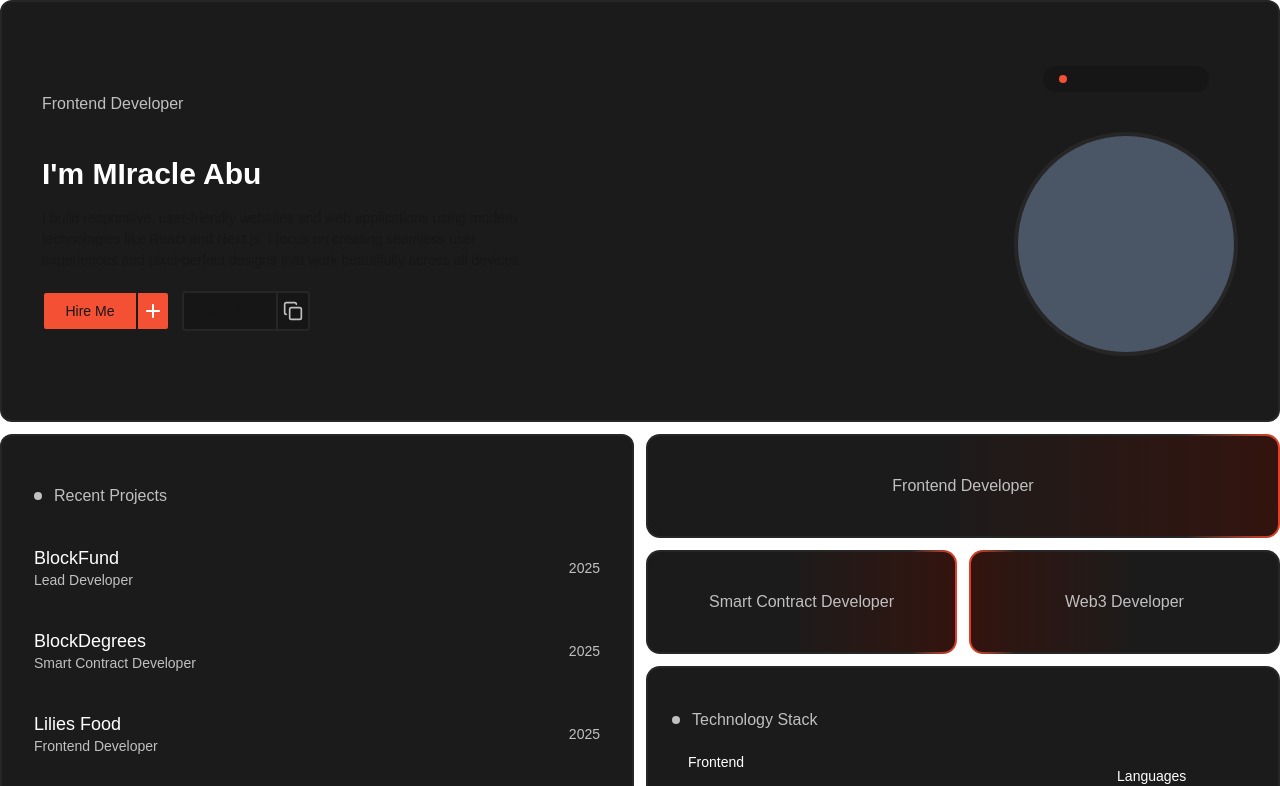
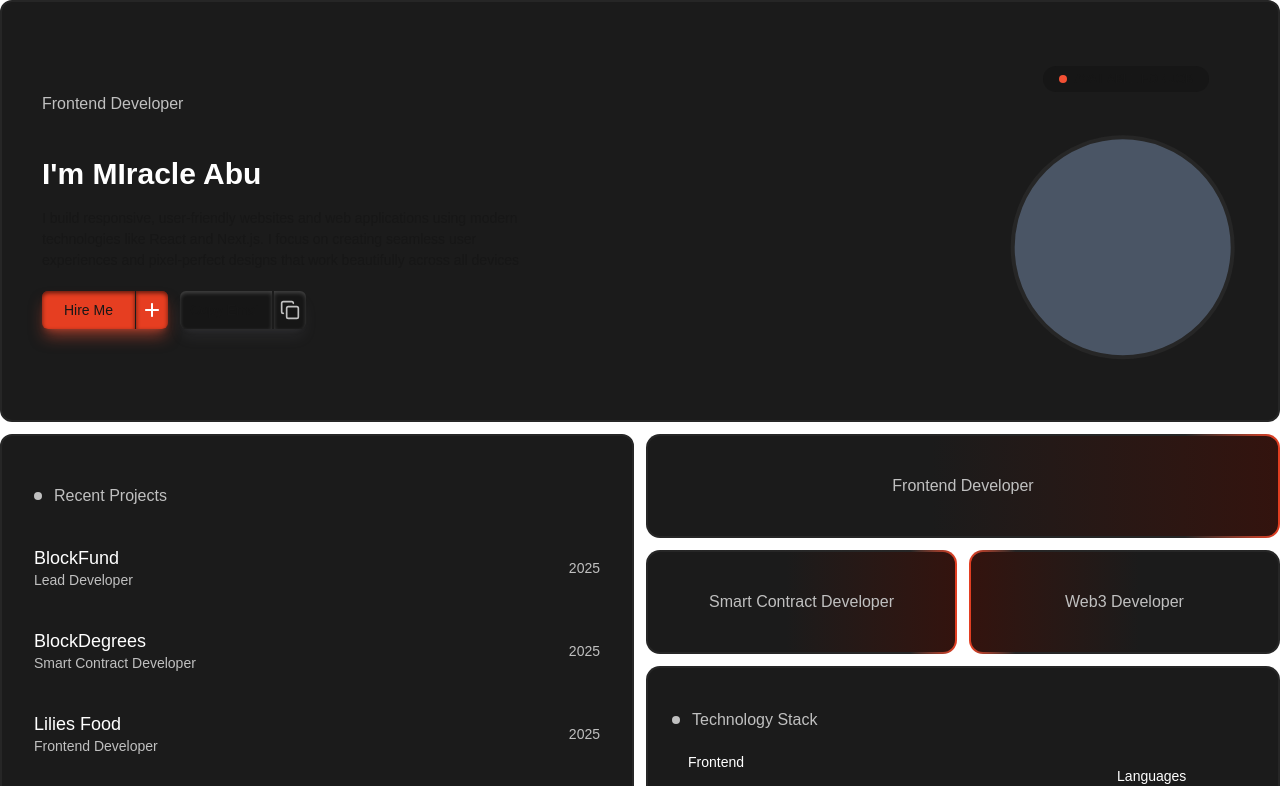
Before and after one commit to Abu-Miracle/miracle-abu, a Next.js app: page /about in a window 1280 px wide. Shown: the top 786 px of the page. Built offline with nearby package versions, Linux system fonts and the light colour scheme.

Commit message:
feat: added framer motion

```diff
--- a/package.json
+++ b/package.json
@@ -12,6 +12,7 @@
   },
   "dependencies": {
     "lucide-react": "^0.543.0",
+    "motion": "^12.23.15",
     "next": "15.5.2",
     "react": "19.1.0",
     "react-dom": "19.1.0",
--- a/src/app/components/ColabInternshipDetails.js
+++ b/src/app/components/ColabInternshipDetails.js
@@ -110,7 +110,10 @@ export default function ColabInternshipDetails({ experience }) {
 
           <div className="grid gap-6">
             {technicalLearning.map((section, index) => (
-              <div key={index} className="bg-[var(--light-gray)] from-60% rounded-xl p-6">
+              <div
+                key={index}
+                className="bg-[var(--light-gray)] from-60% rounded-xl p-6"
+              >
                 <h3 className="text-white text-lg font-semibold mb-4">
                   {section.title}
                 </h3>
--- a/src/app/components/Hero.js
+++ b/src/app/components/Hero.js
@@ -2,39 +2,53 @@
 
 import { useState } from "react";
 import { Copy, Check } from "lucide-react";
+import { motion } from "motion/react";
 
 export default function Hero() {
   const [isCopied, setIsCopied] = useState(false);
 
-  async function CopyEmail () {
+  async function CopyEmail() {
     try {
       navigator.clipboard.writeText("miracleabu07@gmail.com");
       return true;
-    } catch(err) {
-      console.error("Failed to Copy email : ", err)
+    } catch (err) {
+      console.error("Failed to Copy email : ", err);
       return false;
     }
   }
 
-  const handleCopy = async() => {
+  const handleCopy = async () => {
     const success = await CopyEmail();
     if (success) {
       setIsCopied(true);
       setTimeout(() => setIsCopied(false), 2000);
     }
-  }
+  };
 
   return (
-    <div className="w-full bg-[var(--dark-gray)] border-2 border-[var(--light-gray)] flex justify-between  items-center rounded-xl mb-3 px-7 lg:px-10 py-12 lg:py-16">
+    <motion.div
+      className="w-full bg-[var(--dark-gray)] border-2 border-[var(--light-gray)] flex justify-between  items-center rounded-xl mb-3 px-7 lg:px-10 py-12 lg:py-16"
+      initial={{ opacity: 0, y: 20 }}
+      animate={{ opacity: 1, y: 0 }}
+      transition={{ duration: 1 }}
+    >
       <div className="lg:w-[40%] w-full">
         <div className="md:hidden bg-[#161616] w-fit text-[12px] px-4 py-1 rounded-full flex mb-4 items-center">
-          <div className="bg-[var(--orange)] w-2 h-2 rounded-full mr-2"></div>
+          <div className="bg-[var(--orange)] w-2 h-2 rounded-full mr-2 animate-pulse"></div>
           AVAILABLE FOR JOB
         </div>
 
         <h1 className="text-[var(--text-light)]">Frontend Developer</h1>
 
-        <div className="bg-gray-600 flex border-4 border-[var(--light-gray)] lg:hidden  w-56 h-56 rounded-full mt-10"></div>
+        <motion.div
+          className="bg-gray-600 flex border-4 border-[var(--light-gray)] lg:hidden  w-56 h-56 rounded-full mt-10"
+          animate={{ x: [0, -10, 0], y: [0, 10, 0] }}
+          transition={{
+            duration: 2,
+            repeat: Infinity,
+            ease: "easeInOut",
+          }}
+        ></motion.div>
 
         <h1 className="text-white text-3xl font-bold mt-10">I'm MIracle Abu</h1>
         <p className="mt-4 mb-5 text-[14px]">
@@ -44,31 +58,48 @@ export default function Hero() {
           beautifully across all devices
         </p>
 
-        <div className="md:flex space-y-3 space-x-3 md:h-10 ">
-          <button className="bg-[var(--orange)] border-2 border-[var(--dark-gray)] w-32 h-10 rounded flex items-center hover:bg-[var(--dark-orange)] cursor-pointer transition-colors duration-500">
-            <span className="py-1 text-sm  flex-1 flex justify-center">
+        <div className="md:flex space-y-6 space-x-3 md:h-10 ">
+          <button
+            onClick={() =>
+              (window.location.href =
+                "mailto:miracleabu07@gmail.com?subject=Portfolio Hire Request&body=Hello, I would like to discuss hiring opportunities.")
+            }
+            className="w-[126px] h-[38px] flex items-center shadow-lg shadow-[#f35034]/50 cursor-pointer rounded-md  transition-transform duration-300 group "
+          >
+            <span className="bg-[var(--dark-orange)] py-1 text-sm w-full h-full flex-1 justify-center rounded-l-md flex items-center inset-shadow-sm inset-shadow-black/60 group-hover:bg-[var(--darker-orange)] transition-colors duration-300">
               Hire Me
             </span>
-            <span className="border-l-2 border-[var(--dark-gray)] h-full w-8 flex items-center justify-center">
+            <span className="rounded-r-md bg-[var(--dark-orange)] ml-[1px] h-full w-8 flex items-center justify-center inset-shadow-sm inset-shadow-black/60 group-hover:bg-[var(--darker-orange)] transition-colors duration-300">
               <img src="/plus.svg" alt="plus" className="w-6 h-6" />
             </span>
           </button>
 
-          <button onClick={() => {handleCopy()}} className="bg-[#161616] border-2 border-[var(--light-gray)] w-32 h-10 rounded flex items-center hover:bg-[var(--background)] cursor-pointer transition-colors duration-500">
-            <span className="py-1 text-sm flex-1 flex justify-center">
-              {isCopied ?
-              "Copied!"
-              :
-              "Copy Email"
-              }
+          <button
+            onClick={() => {
+              handleCopy();
+            }}
+            className="w-[126px] h-[38px] rounded-md flex items-center
+          cursor-pointer  transition-transform duration-300 group shadow-lg shadow-gray-400/10"
+          >
+            <span className="bg-[#161616] h-full flex items-center py-1 text-sm flex-1 justify-center inset-shadow-sm inset-shadow-white/20 rounded-l-md group-hover:bg-[var(--background)] transition-colors duration-300">
+              {isCopied ? "Copied!" : "Copy Email"}
             </span>
-            <span className="border-l-2 border-[var(--light-gray)] h-full w-8 flex items-center justify-center">
-              {isCopied?
-              <Check src="/ph_copy.svg" color={"#ffffff"} alt="copy" className="w-5 h-" />
-              :
-              <Copy src="/ph_copy.svg" color={"#c0c0c0"} alt="copy" className="w-5 h-5" />
-              }
-
+            <span className="bg-[#161616] ml-[2px] border-[var(--light-gray)] h-full my-[2px] w-8 flex items-center justify-center inset-shadow-sm inset-shadow-white/20 rounded-r-md group-hover:bg-[var(--background)] transition-colors duration-300">
+              {isCopied ? (
+                <Check
+                  src="/ph_copy.svg"
+                  color={"#ffffff"}
+                  alt="copy"
+                  className="w-5 h-"
+                />
+              ) : (
+                <Copy
+                  src="/ph_copy.svg"
+                  color={"#c0c0c0"}
+                  alt="copy"
+                  className="w-5 h-5"
+                />
+              )}
             </span>
           </button>
         </div>
@@ -79,8 +110,16 @@ export default function Hero() {
           <div className="bg-[var(--orange)] w-2 h-2 rounded-full mr-2 animate-pulse"></div>
           AVAILABLE FOR JOB
         </div>
-        <div className="bg-gray-600 hidden border-4 border-[var(--light-gray)] lg:flex  w-56 h-56 rounded-full mt-10"></div>
+        <motion.div
+          animate={{ x: [0, -10, 0], y: [0, 10, 0] }}
+          transition={{
+            duration: 2,
+            repeat: Infinity,
+            ease: "easeInOut",
+          }}
+          className="bg-gray-600 hidden border-4 border-[var(--light-gray)] lg:flex  w-56 h-56 rounded-full mt-10"
+        ></motion.div>
       </div>
-    </div>
+    </motion.div>
   );
 }
--- a/src/app/components/NavBar.js
+++ b/src/app/components/NavBar.js
@@ -4,6 +4,7 @@ import Image from "next/image";
 import { useState } from "react";
 import { usePathname } from "next/navigation";
 import Link from "next/link";
+import { motion } from "motion/react";
 
 export default function NavBar() {
   const [menuOpen, setMenuOpen] = useState(false);
@@ -26,7 +27,12 @@ export default function NavBar() {
   };
 
   return (
-    <div className="w-full flex md:justify-center justify-between mb-3 bg-[var(--dark-gray)] md:bg-transparent border-2 md:border-none border-[var(--light-gray)] rounded-full pl-1 md:pl-0 pr-5 md:pr-0">
+    <motion.div
+      className="w-full flex md:justify-center justify-between mb-3 bg-[var(--dark-gray)] md:bg-transparent border-2 md:border-none border-[var(--light-gray)] rounded-full pl-1 md:pl-0 pr-5 md:pr-0"
+      initial={{ opacity: 0, y: 20 }}
+      animate={{ opacity: 1, y: 0 }}
+      transition={{ duration: 1 }}
+    >
       <div className="flex items-center justify-center">
         <div className="md:bg-[var(--dark-gray)] md:border-2 border-[var(--light-gray)] rounded-full flex justify-center items-center w-16 h-16 ">
           <Image
@@ -119,6 +125,6 @@ export default function NavBar() {
           </div>
         </>
       )}
-    </div>
+    </motion.div>
   );
 }
--- a/src/app/components/Work.js
+++ b/src/app/components/Work.js
@@ -1,9 +1,17 @@
+"use client";
+
 import Link from "next/link";
 import { ArrowRight } from "lucide-react";
 import { FaLocationDot } from "react-icons/fa6";
 import { projects, experiences } from "../data";
+import { motion } from "motion/react";
+import { useRef } from "react";
+import { useInView } from "motion/react";
 
 export default function Work() {
+  const ref = useRef(null);
+  const isInView = useInView(ref, { once: true });
+
   const lorem =
     "Lorem ipsum dolor sit amet consectetur, adipisicing elit. Delectus nulla exercitationem dolorum assumenda debitis asperiores corporis vero reiciendis minima similique qui magnam vel possimus eligendi ea unde molestias ipsam sit, hic error facere enim praesentium? Distinctio nesciunt neque sunt culpa!";
 
@@ -23,7 +31,12 @@ export default function Work() {
 
   return (
     <div className="grid grid-cols-1 md:grid-cols-2 gap-3">
-      <div className="gap-3 grid grid-cols-1 h-full">
+      <motion.div
+        initial={{ opacity: 0, y: 20 }}
+        animate={{ opacity: 1, y: 0 }}
+        transition={{ duration: 1 }}
+        className="gap-3 grid grid-cols-1 h-full"
+      >
         <div className="px-2 pt-12 pb-7 bg-[var(--dark-gray)]  border-2 border-[var(--light-gray)] rounded-xl">
           <div className="flex items-center px-6 mb-7">
             <div className="bg-[var(--text-light)] w-2 h-2  rounded-full mr-3"></div>
@@ -60,7 +73,12 @@ export default function Work() {
           </div>
         </div>
 
-        <div className="bg-[var(--dark-gray)] border-2 border-[var(--light-gray)] rounded-xl pt-10 px-3 md:px-6">
+        <motion.div
+          initial={{ opacity: 0, y: 20 }}
+          animate={{ opacity: 1, y: 0 }}
+          transition={{ duration: 1 }}
+          className="bg-[var(--dark-gray)] border-2 border-[var(--light-gray)] rounded-xl pt-10 px-3 md:px-6"
+        >
           <div className="flex items-center mb-7 px-2">
             <div className="bg-[var(--text-light)] w-2 h-2 rounded-full mr-3"></div>
             <span className="text-[var(--text-light)] text-[16px] ">
@@ -116,8 +134,8 @@ export default function Work() {
               </div>
             </Link>
           ))}
-        </div>
-      </div>
+        </motion.div>
+      </motion.div>
 
       <div className="grid grid-cols-1 gap-3 grid-rows-[1.5fr_1.5fr_4.5fr_4.5fr]">
         <div className="bg-[var(--dark-orange)] rounded-[14px] items-center w-full p-[2px] bg-gradient-to-r from-[var(--light-gray)] from-85% to-[var(--dark-orange)]">
--- a/src/app/globals.css
+++ b/src/app/globals.css
@@ -5,6 +5,7 @@
   --foreground: #171717;
   --orange: #f35034;
   --dark-orange: #e63e21;
+  --darker-orange: #d1351c;
   --dark-gray: #1b1b1b;
   --light-gray: #262626;
   --text-light: #c0c0c0;
```
Also changed, not shown: 1 other file (tests, documents, lock files or other folders).
